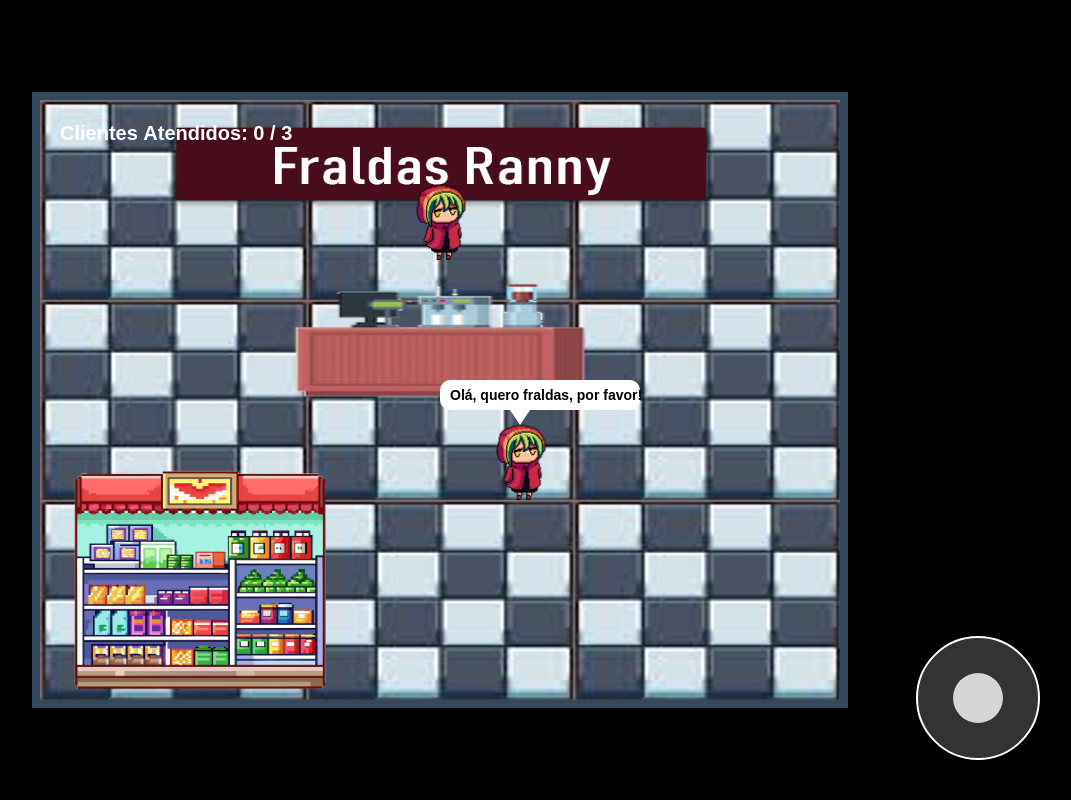
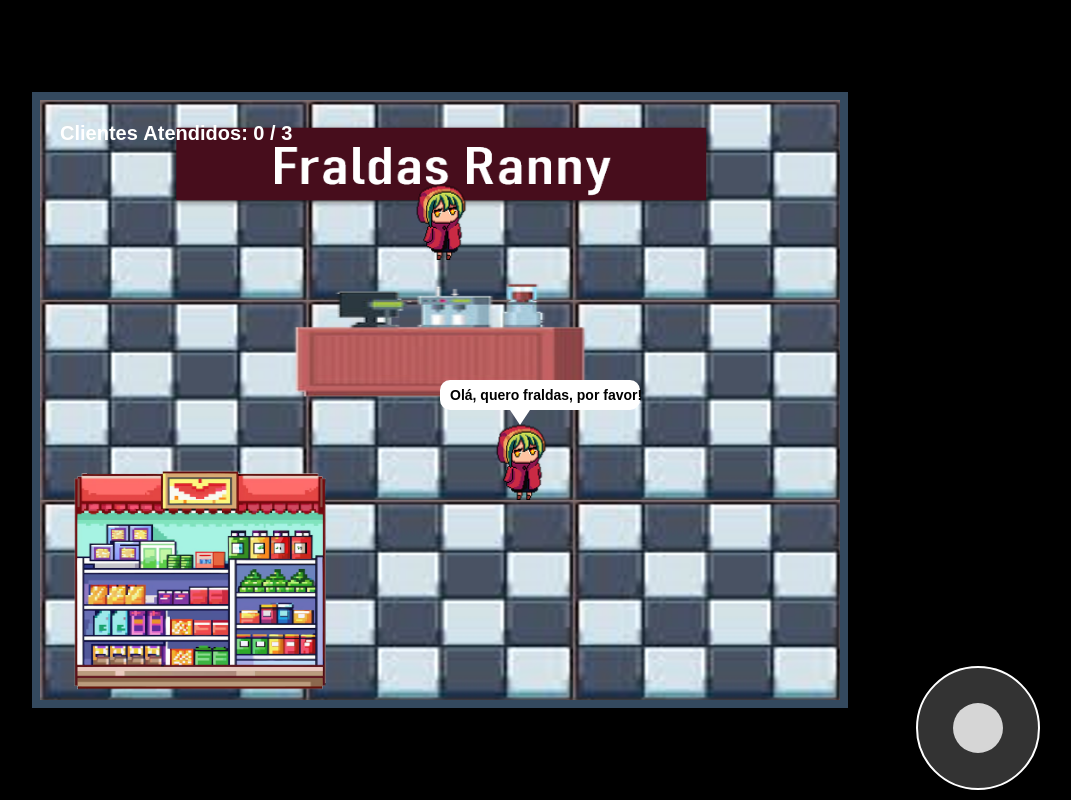
Before and after one commit to ranielliakira-eng/Fraldas-Ranny-O-jogo, a plain HTML site: page index.html in a window 1280 px wide. Shown: the whole page, without its empty margins (200-1271 px from the left). Drawn offline with Linux system fonts and the light colour scheme.

Commit message:
Update index.html

```diff
--- a/index.html
+++ b/index.html
@@ -7,7 +7,7 @@
     <style>
         body { background: #000; color: white; font-family: sans-serif; display: flex; justify-content: center; align-items: center; height: 100vh; margin: 0; overflow: hidden; touch-action: none; }
         canvas { border: 8px solid #34495e; max-width: 95vw; max-height: 95vh; touch-action: none; box-shadow: 0 10px 50px rgba(0,0,0,0.8); user-select: none; background: #2c3e50; }
-        #joystickContainer { position: absolute; bottom: 40px; right: 40px; width: 120px; height: 120px; background: rgba(255,255,255,0.2); border-radius: 50%; border: 2px solid #fff; touch-action: none; display: block; z-index: 100; }
+        #joystickContainer { position: absolute; bottom: 10px; right: 40px; width: 120px; height: 120px; background: rgba(255,255,255,0.2); border-radius: 50%; border: 2px solid #fff; touch-action: none; display: block; z-index: 100; }
         #joystickKnob { position: absolute; top: 35px; left: 35px; width: 50px; height: 50px; background: #fff; border-radius: 50%; opacity: 0.8; pointer-events: none; }
         #telaFinal { background: rgb(71, 13, 28); padding: 30px; border-radius: 20px; text-align: center; z-index: 200; width: 85%; max-width: 400px; border: 2px solid #fff; display: none; position: absolute; }
         #btnComoChegar {
```
